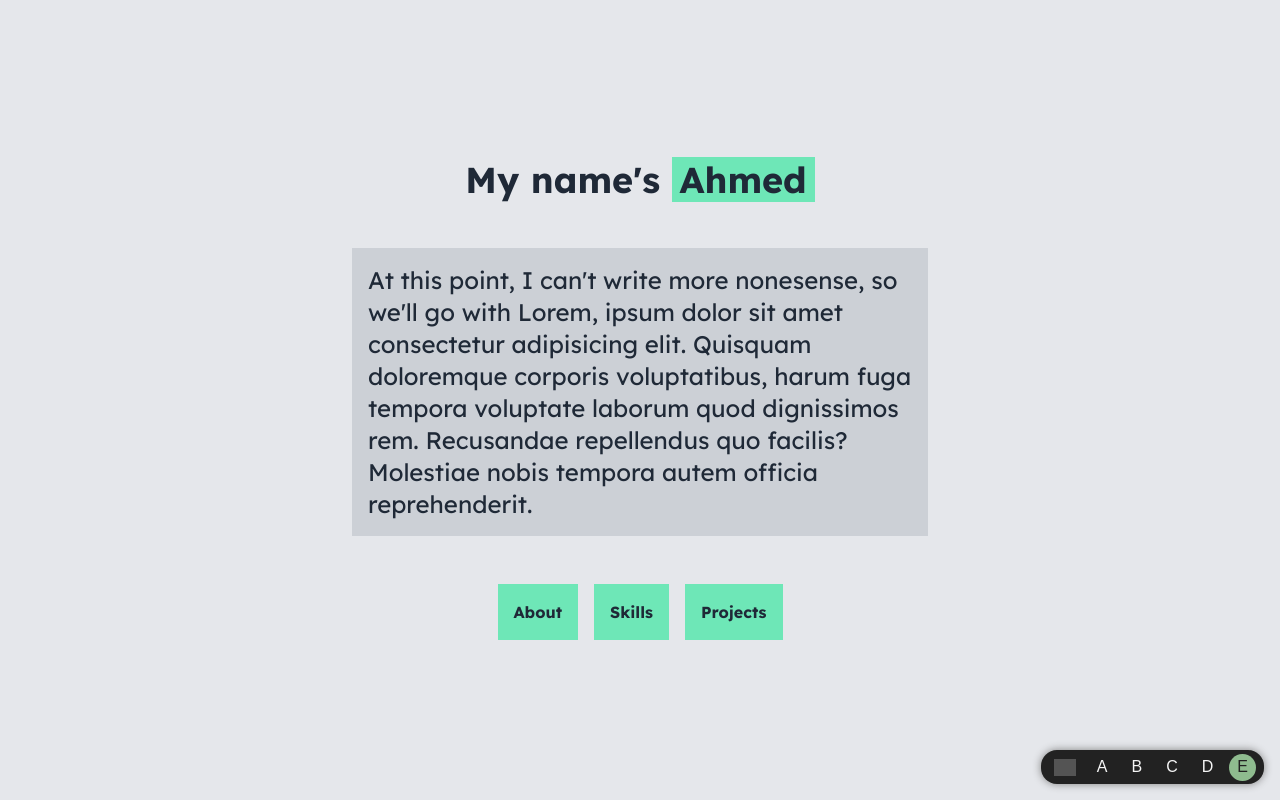
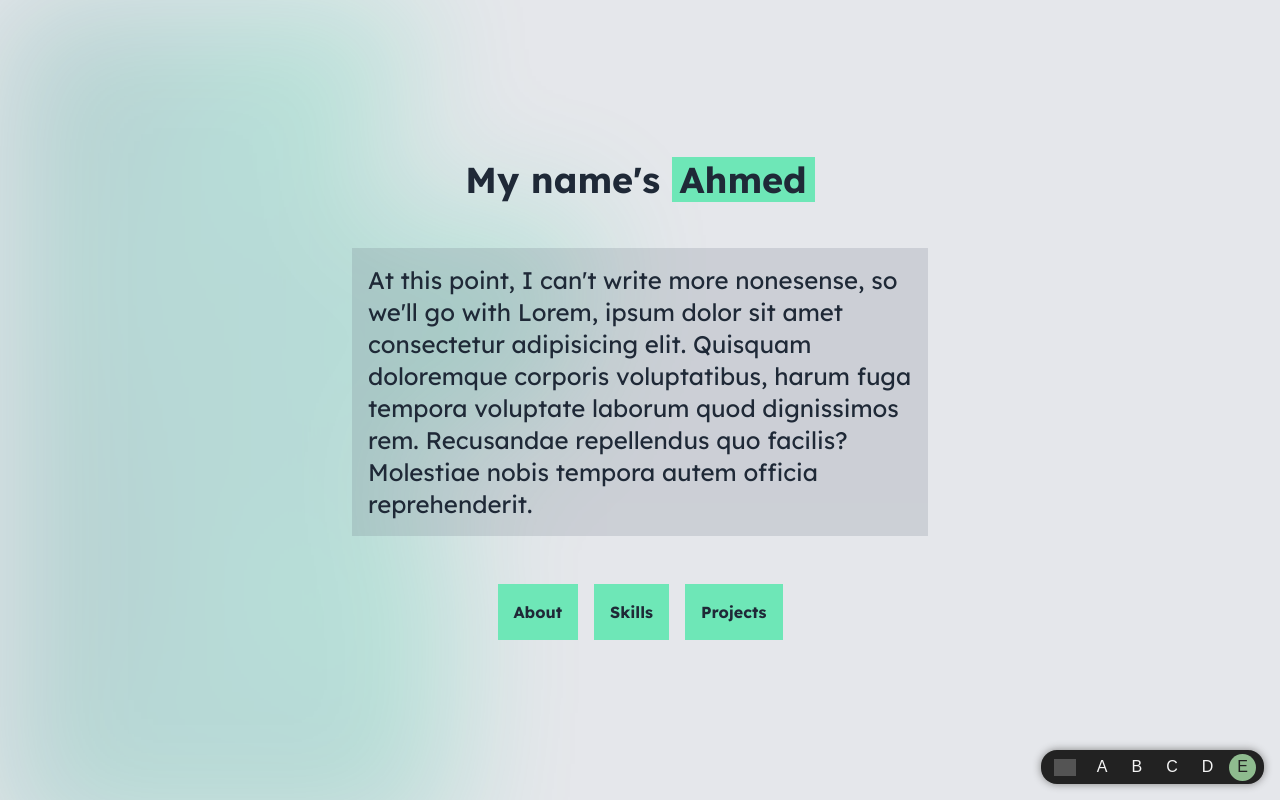
Before and after one commit to ahme-dev/portfolio-green, a Vue app: page / in a window 1280 px wide. Shown: the top 800 px of the page. Built offline with nearby package versions, Linux system fonts and the light colour scheme; grey boxes are pictures that could not be loaded.

Commit message:
feat: readd asset and make blur background colour

```diff
--- a/index.html
+++ b/index.html
@@ -20,6 +20,7 @@
         padding: 0;
         box-sizing: border-box;
         color: inherit;
+        z-index: 5;
         font-family: "Lexend", sans-serif;
       }
       *::selection {
--- a/src/App.vue
+++ b/src/App.vue
@@ -9,6 +9,10 @@
     id="container"
     class="min-w-screen min-h-screen text-gray-800 bg-gray-200 snap-y snap-mandatory overflow-y-scroll"
   >
+    <img
+      class="fixed filter blur-3xl min-h-screen w-screen z-0 opacity-20"
+      src="./assets/layered-steps-haikei.svg"
+    />
     <!-- Header -->
     <header
       id="header"
```
Also changed, not shown: src/assets/layered-steps-haikei.svg (added).
